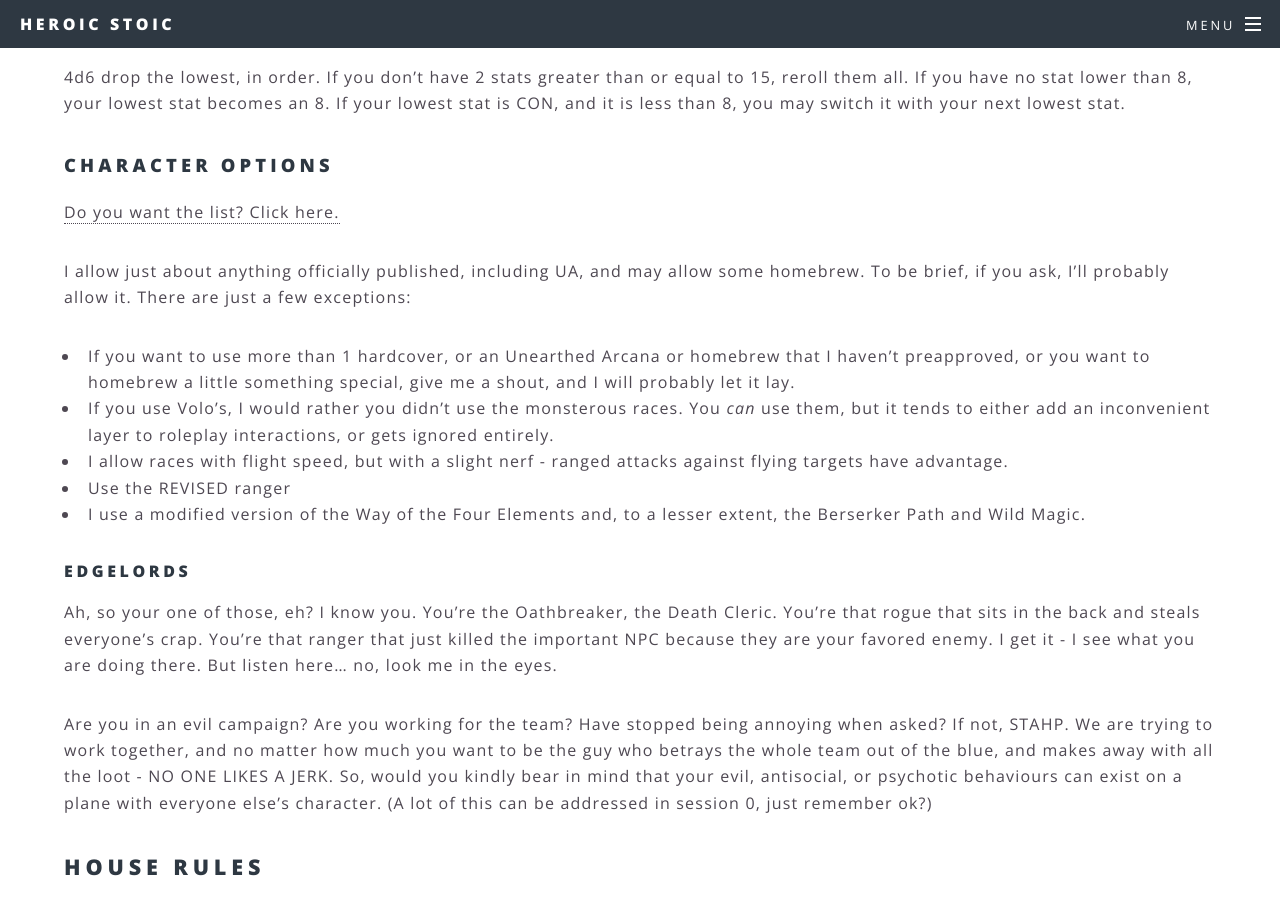
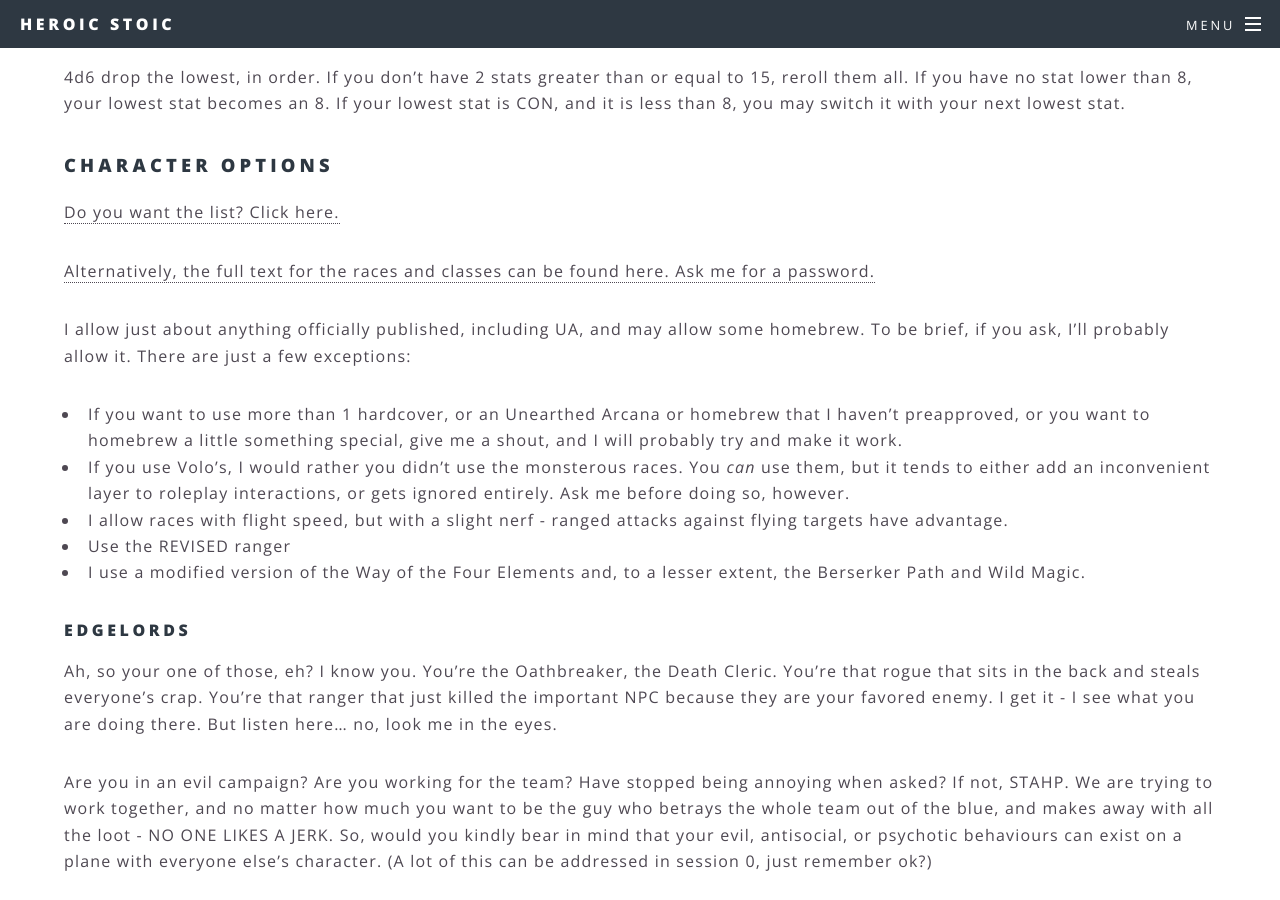
Before and after one commit to heroicstoic/heroicstoic.github.io, a Jekyll site: the page built from dnd/TableRules.md, in a window 1280 px wide and 900 px high, scrolled down 1292 px. Built offline with Jekyll 4.4.1, drawn with Linux system fonts in a browser that asks for light colours.

Commit message:
Update TableRules.md

```diff
--- a/dnd/TableRules.md
+++ b/dnd/TableRules.md
@@ -29,10 +29,12 @@ I allow the standard array (15, 14, 13, 12, 10, 8) or point buy in all cases. Ad
 ### Character Options
 [Do you want the list? Click here.](/dnd/options/)
 
+[Alternatively, the full text for the races and classes can be found here. Ask me for a password.](/Codex0_1.zip)
+
 I allow just about anything officially published, including UA, and may allow some homebrew. To be brief, if you ask, I'll probably allow it. There are just a few exceptions:
 
-- If you want to use more than 1 hardcover, or an Unearthed Arcana or homebrew that I haven't preapproved, or you want to homebrew a little something special, give me a shout, and I will probably let it lay.
-- If you use Volo's, I would rather you didn't use the monsterous races. You *can* use them, but it tends to either add an inconvenient layer to roleplay interactions, or gets ignored entirely.
+- If you want to use more than 1 hardcover, or an Unearthed Arcana or homebrew that I haven't preapproved, or you want to homebrew a little something special, give me a shout, and I will probably try and make it work.
+- If you use Volo's, I would rather you didn't use the monsterous races. You *can* use them, but it tends to either add an inconvenient layer to roleplay interactions, or gets ignored entirely. Ask me before doing so, however.
 - I allow races with flight speed, but with a slight nerf - ranged attacks against flying targets have advantage.
 - Use the REVISED ranger
 - I use a modified version of the Way of the Four Elements and, to a lesser extent, the Berserker Path and Wild Magic.
```
